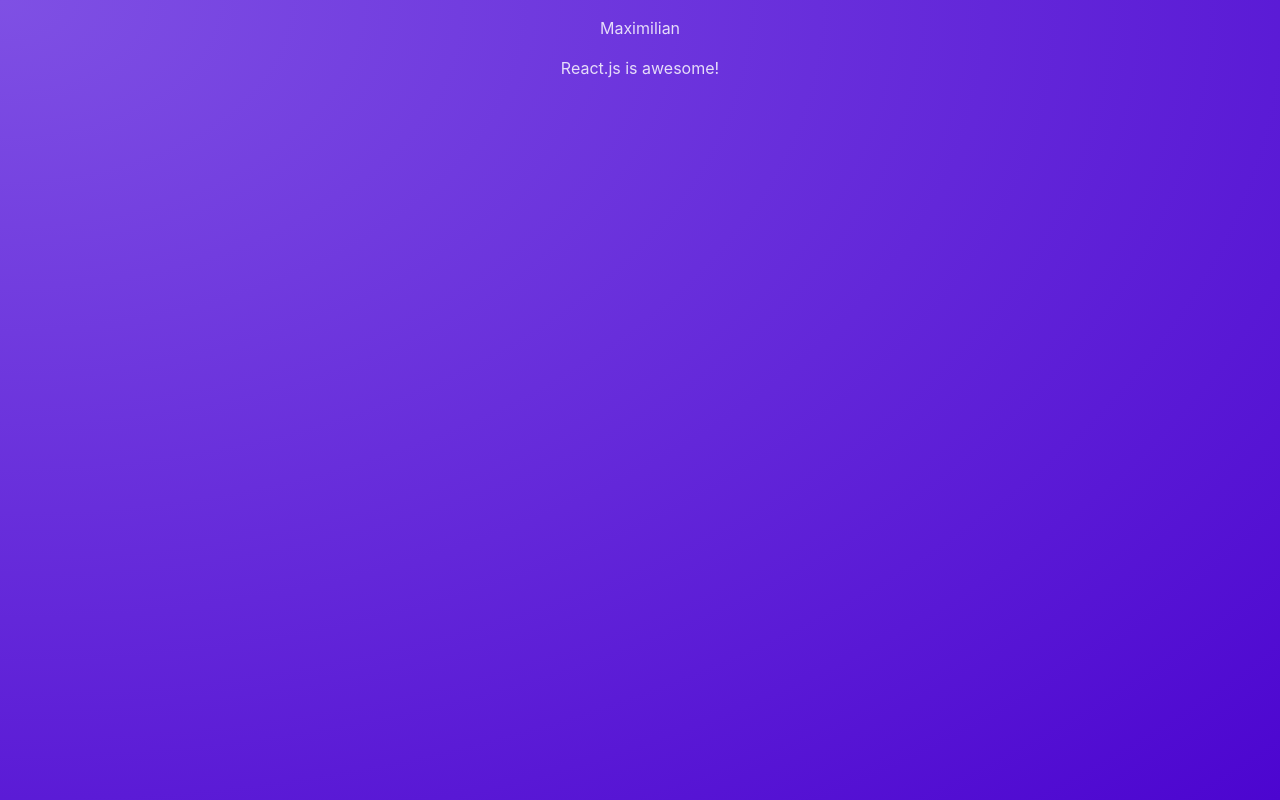
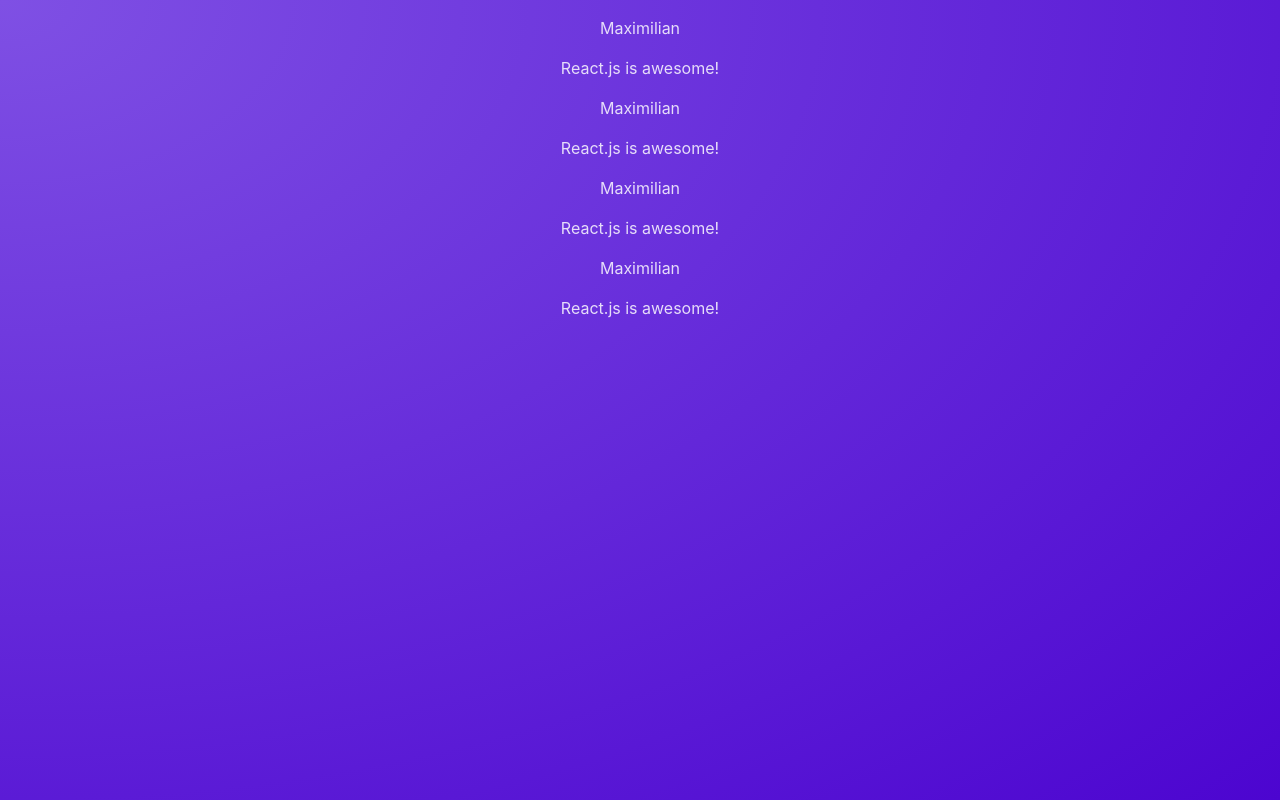
Before and after one commit to Madhurshani-Sivan/react-basics, a React (Vite) app: page / in a window 1280 px wide. Built offline with nearby package versions, Linux system fonts and the light colour scheme.

Commit message:
reuse Post component multiple times

```diff
--- a/src/App.jsx
+++ b/src/App.jsx
@@ -1,7 +1,14 @@
 import Post from "./components/Post";
 
 function App() {
-  return <Post />;
+  return (
+    <main>
+      <Post />
+      <Post />
+      <Post />
+      <Post />
+    </main>
+  );
 }
 
 export default App;
```
